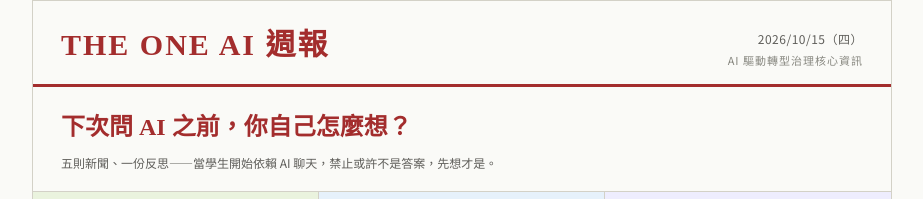
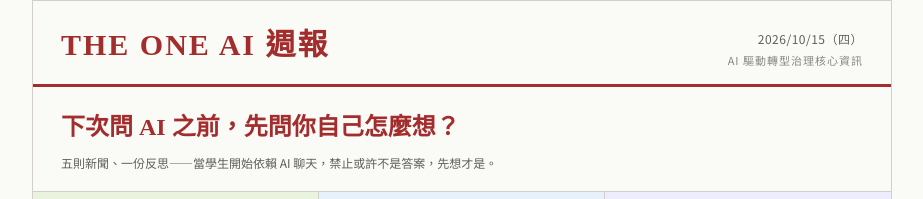
Before and after one commit to awspeng-png/the-one-ai, a plain HTML site: page ed-32.html in a window 1280 px wide. Shown: the top 199 px of the page, without its empty margins (178-1101 px from the left). Drawn offline with Linux system fonts and the light colour scheme.

Commit message:
Add files via upload

```diff
--- a/ed-32.html
+++ b/ed-32.html
@@ -263,7 +263,7 @@
 
   <!-- 主標 -->
   <div class="hero">
-    <div class="hero-main">下次問 AI 之前，你自己怎麼想？</div>
+    <div class="hero-main">下次問 AI 之前，先問你自己怎麼想？</div>
     <div class="hero-sub">五則新聞、一份反思——當學生開始依賴 AI 聊天，禁止或許不是答案，先想才是。</div>
   </div>
 
```
